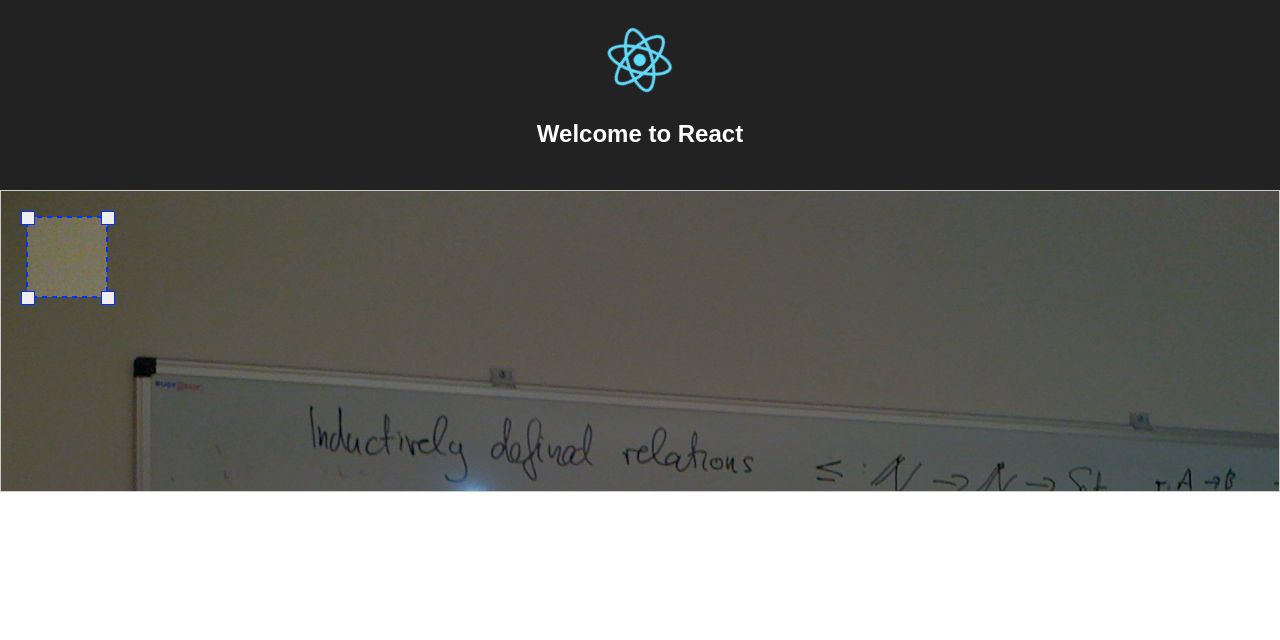
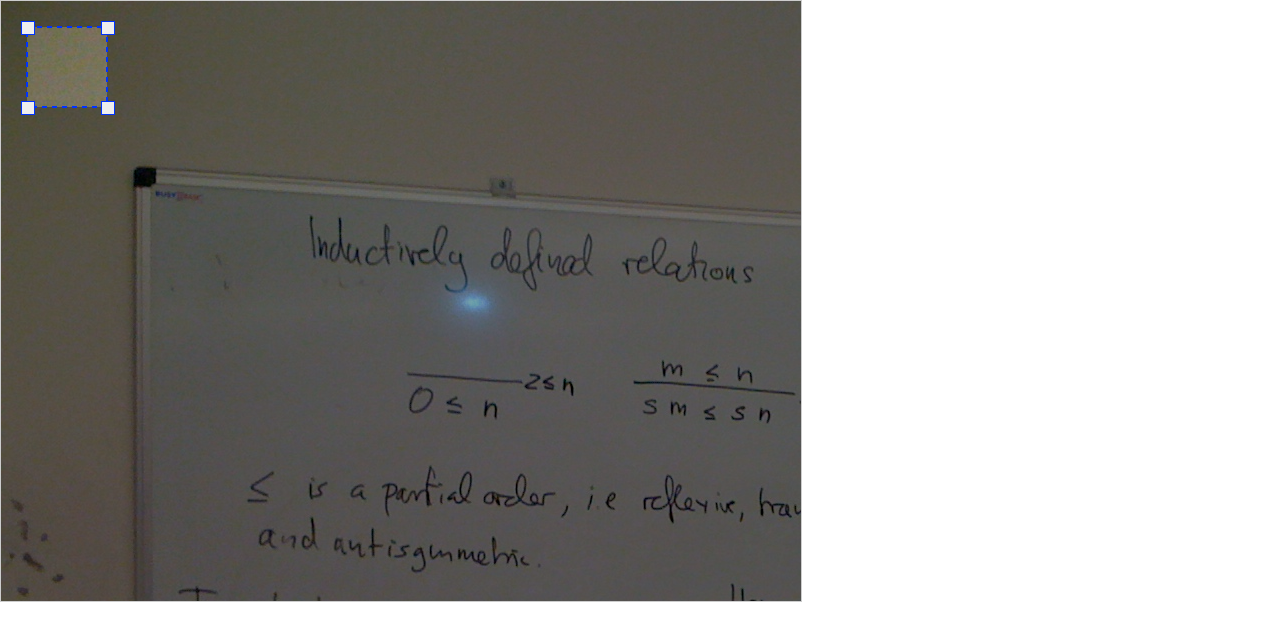
Before and after one commit to charlee/react-persp-crop, a React (Create React App) app: page / in a window 1280 px wide. Shown: the top 640 px of the page. Built offline with nearby package versions, Linux system fonts and the light colour scheme.

Commit message:
apply style

```diff
--- a/src/App.js
+++ b/src/App.js
@@ -9,12 +9,8 @@ class App extends Component {
   render() {
     return (
       <div className="App">
-        <header className="App-header">
-          <img src={logo} className="App-logo" alt="logo" />
-          <h1 className="App-title">Welcome to React</h1>
-        </header>
 
-        <ReactPerspCrop src={img}/>
+        <ReactPerspCrop src={img} style={{height: 600, width: 800}}/>
       </div>
     );
   }
--- a/src/ReactPerspCrop.js
+++ b/src/ReactPerspCrop.js
@@ -208,8 +208,8 @@ class ReactPerspCrop extends React.PureComponent {
     }
 
     getPolygonPoints() {
-        const { handle0, handle1, handle2, handle3 } = this.state;
-        return `${handle0.x+6},${handle0.y+6} ${handle1.x+6},${handle1.y+6} ${handle2.x+6},${handle2.y+6} ${handle3.x+6},${handle3.y+6}`;
+        const { img, handle0, handle1, handle2, handle3 } = this.state;
+        return `${img.x+handle0.x+6},${img.y+handle0.y+6} ${img.x+handle1.x+6},${img.y+handle1.y+6} ${img.x+handle2.x+6},${img.y+handle2.y+6} ${img.x+handle3.x+6},${img.y+handle3.y+6}`;
     }
 
     render() {
@@ -221,6 +221,7 @@ class ReactPerspCrop extends React.PureComponent {
                 onTouchStart={this.onMouseTouchDown}
                 onMouseDown={this.onMouseTouchDown}
                 onWheel={this.onWheel}
+                {...this.props}
             >
                 <img src={src} alt="PerspCropper" className="ReactPerspCrop-img"
                     style={{ left: img.x, top: img.y }}
@@ -239,13 +240,13 @@ class ReactPerspCrop extends React.PureComponent {
                 </svg>
 
 
-                <div className="ReactPerspCrop-handle" style={{ left: handle0.x, top: handle0.y }}
+                <div className="ReactPerspCrop-handle" style={{ left: img.x + handle0.x, top: img.y + handle0.y }}
                     ref={this.registerRef('handle0')} />
-                <div className="ReactPerspCrop-handle" style={{ left: handle1.x, top: handle1.y }}
+                <div className="ReactPerspCrop-handle" style={{ left: img.x + handle1.x, top: img.y + handle1.y }}
                     ref={this.registerRef('handle1')} />
-                <div className="ReactPerspCrop-handle" style={{ left: handle2.x, top: handle2.y }}
+                <div className="ReactPerspCrop-handle" style={{ left: img.x + handle2.x, top: img.y + handle2.y }}
                     ref={this.registerRef('handle2')} />
-                <div className="ReactPerspCrop-handle" style={{ left: handle3.x, top: handle3.y }}
+                <div className="ReactPerspCrop-handle" style={{ left: img.x + handle3.x, top: img.y + handle3.y }}
                     ref={this.registerRef('handle3')} />
             </div>
         );
```
